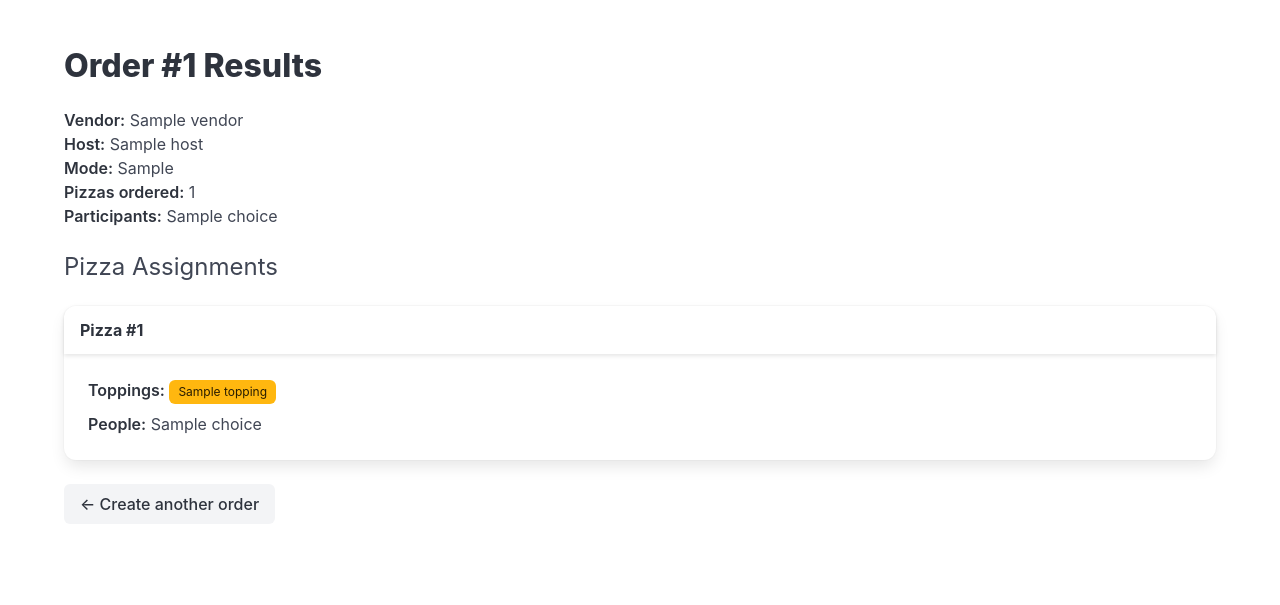
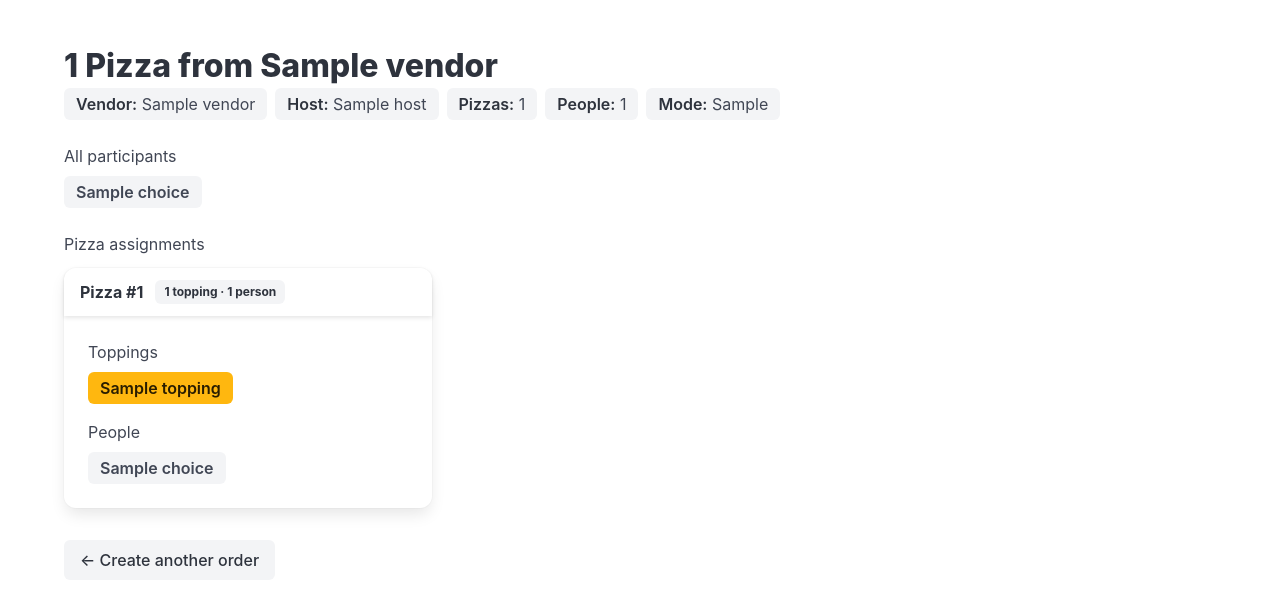
Before and after one commit to dlareau/pizza_solver, a Django app: template webapp/templates/webapp/order_results.html in a window 1280 px wide. Shown: the part 54-659 px from the top of the page. Run offline with Django 5.2, Linux system fonts and the light colour scheme; the template is opened without the code that fills it: most values are stand-ins (such as "Sample title", 1, 10 or a date in 2020).

Commit message:
update results page

```diff
--- a/webapp/templates/webapp/order_results.html
+++ b/webapp/templates/webapp/order_results.html
@@ -1,49 +1,67 @@
 {% extends "webapp/base.html" %}
-{% block title %}Order #{{ order.id }} Results{% endblock %}
+{% block title %}{{ order.num_pizzas }} Pizza{{ order.num_pizzas|pluralize }} from {{ order.vendor }}{% endblock %}
 
 {% block content %}
 
-<h1 class="title">Order #{{ order.id }} Results</h1>
+<h1 class="title mb-1">{{ order.num_pizzas }} Pizza{{ order.num_pizzas|pluralize }} from {{ order.vendor }}</h1>
 
-<div class="content">
-  <p>
-    <strong>Vendor:</strong> {{ order.vendor }}<br>
-    <strong>Host:</strong> {{ order.host }}<br>
-    <strong>Mode:</strong> {{ order.get_optimization_mode_display }}<br>
-    <strong>Pizzas ordered:</strong> {{ order.num_pizzas }}<br>
-    <strong>Participants:</strong>
-    {% for person in order.people.all %}
-      {{ person }}{% if person.pk in guest_person_ids %} <em class="has-text-grey">(guest)</em>{% endif %}{% if not forloop.last %}, {% endif %}
-    {% endfor %}
-  </p>
+<div class="tags are-medium mb-5">
+  <span class="tag"><strong>Vendor:</strong>&nbsp;{{ order.vendor }}</span>
+  <span class="tag"><strong>Host:</strong>&nbsp;{{ order.host }}</span>
+  <span class="tag"><strong>Pizzas:</strong>&nbsp;{{ order.num_pizzas }}</span>
+  <span class="tag"><strong>People:</strong>&nbsp;{{ order.people.count }}</span>
+  <span class="tag"><strong>Mode:</strong>&nbsp;{{ order.get_optimization_mode_display }}</span>
 </div>
 
 {% if pizzas %}
-<h2 class="subtitle is-4 mt-4">Pizza Assignments</h2>
+
+<p class="heading mb-2">All participants</p>
+<div class="tags are-medium mb-5">
+  {% for person in order.people.all %}
+    {% if person.pk in guest_person_ids %}
+      <span class="tag is-light has-text-weight-semibold">{{ person }} <em class="ml-1 has-text-grey">guest</em></span>
+    {% else %}
+      <span class="tag has-text-weight-semibold">{{ person }}</span>
+    {% endif %}
+  {% endfor %}
+</div>
+
+<p class="heading mb-3">Pizza assignments</p>
+<div class="columns is-multiline">
   {% for pizza in pizzas %}
-<div class="card mb-4">
+  <div class="column is-half-tablet is-one-third-desktop">
+    <div class="card">
       <div class="card-header">
-    <p class="card-header-title">Pizza #{{ forloop.counter }}</p>
+        <p class="card-header-title">
+          Pizza #{{ forloop.counter }}
+          <span class="tag is-light ml-3">{{ pizza.toppings.count }} topping{{ pizza.toppings.count|pluralize }} · {{ pizza.people.count }} person{{ pizza.people.count|pluralize }}</span>
+        </p>
       </div>
       <div class="card-content">
-    <p>
-      <strong>Toppings:</strong>
+        <p class="heading mb-2">Toppings</p>
+        <div class="tags are-medium mb-4">
           {% for t in pizza.toppings.all %}
-        <span class="tag is-warning">{{ t }}</span>
+            <span class="tag is-warning has-text-weight-semibold">{{ t }}</span>
           {% empty %}
-        <em>none</em>
+            <em class="has-text-grey-light">Plain — no toppings</em>
           {% endfor %}
-    </p>
+        </div>
 
-    <p class="mt-2">
-      <strong>People:</strong>
+        <p class="heading mb-2">People</p>
+        <div class="tags are-medium">
           {% for person in pizza.people.all %}
-        {{ person }}{% if person.pk in guest_person_ids %} <em class="has-text-grey">(guest)</em>{% endif %}{% if not forloop.last %}, {% endif %}
+            {% if person.pk in guest_person_ids %}
+              <span class="tag is-light has-text-weight-semibold">{{ person }} <em class="ml-1 has-text-grey">guest</em></span>
+            {% else %}
+              <span class="tag has-text-weight-semibold">{{ person }}</span>
+            {% endif %}
           {% endfor %}
-    </p>
+        </div>
+      </div>
     </div>
   </div>
   {% endfor %}
+</div>
 
 {% else %}
 <div class="notification is-light">
@@ -51,5 +69,6 @@
 </div>
 {% endif %}
 
-<p><a class="button is-light mt-2" href="{% url 'create_order' %}">&larr; Create another order</a></p>
+<a class="button is-light mt-2" href="{% url 'create_order' %}">← Create another order</a>
+
 {% endblock %}
```
Also changed, not shown: webapp/management/commands/preview_templates.py (+27 -6 lines). Lines whose indentation alone changed are shown as unchanged.
